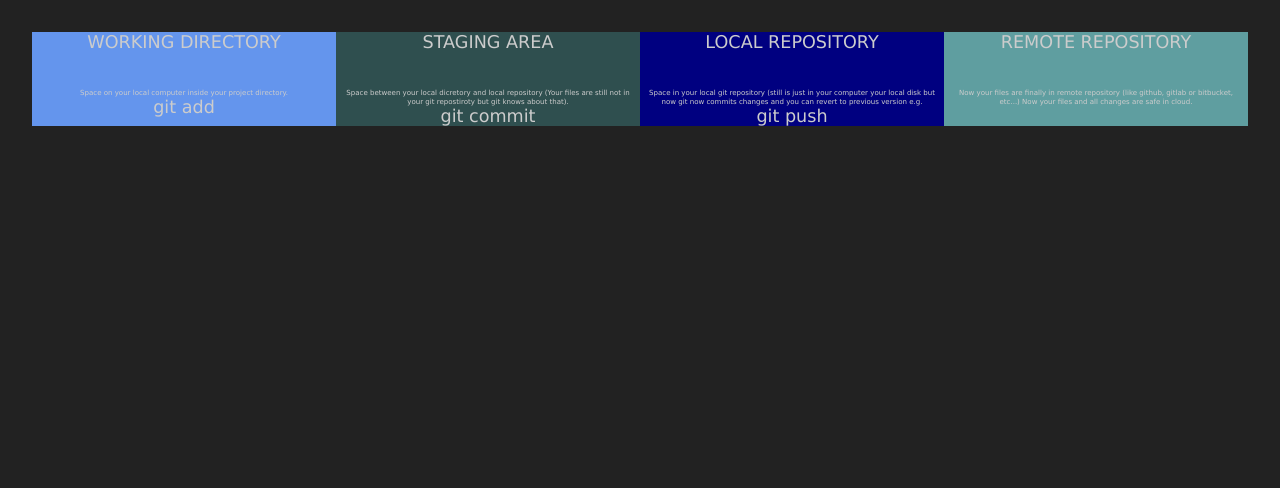
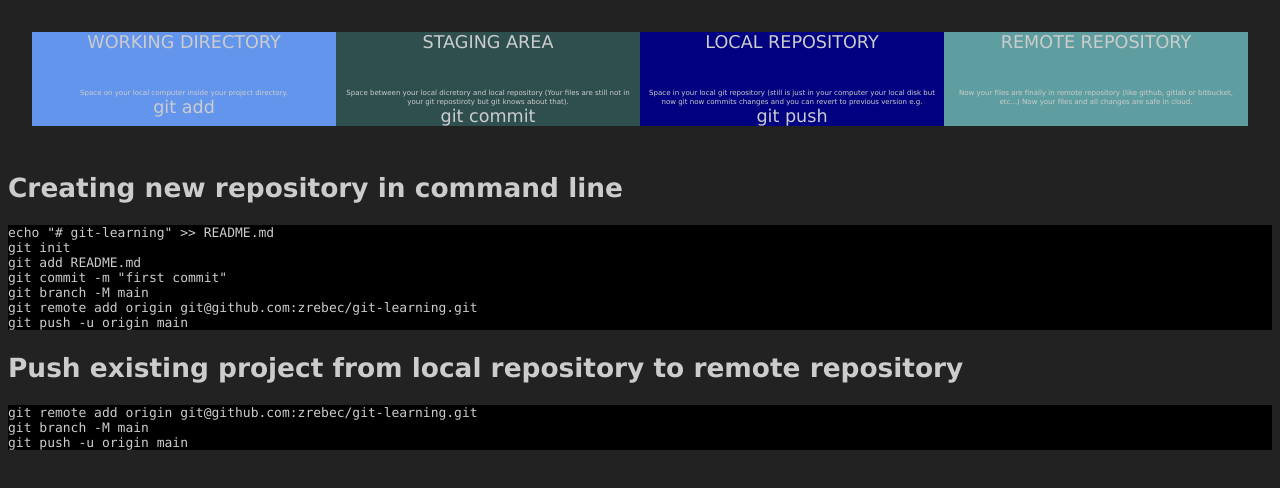
Before and after one commit to zrebec/git-learning, a plain HTML site: page index.html in a window 1280 px wide. Drawn offline with Linux system fonts and the light colour scheme.

Commit message:
Create a code for remote repository work

```diff
--- a/index.html
+++ b/index.html
@@ -42,5 +42,23 @@
         </div>
       </li>
     </ul>
+    <div>
+      <h2>Creating new repository in command line</h2>
+      <div class="code">echo "# git-learning" >> README.md</div>
+      <div class="code">git init</div>
+      <div class="code">git add README.md</div>
+      <div class="code">git commit -m "first commit"</div>
+      <div class="code">git branch -M main</div>
+      <div class="code">
+        git remote add origin git@github.com:zrebec/git-learning.git
+      </div>
+      <div class="code">git push -u origin main</div>
+      <h2>Push existing project from local repository to remote repository</h2>
+      <div class="code">
+        git remote add origin git@github.com:zrebec/git-learning.git
+      </div>
+      <div class="code">git branch -M main</div>
+      <div class="code">git push -u origin main</div>
+    </div>
   </body>
 </html>
--- a/style.css
+++ b/style.css
@@ -55,3 +55,9 @@ body {
 .git-areas-item-remote-repository {
   background-color: cadetblue;
 }
+
+.code {
+  background-color: black;
+  font-size: small;
+  font-family: 'Cutive Mono', Consolas, 'Courier New', Courier, monospace;
+}
```
